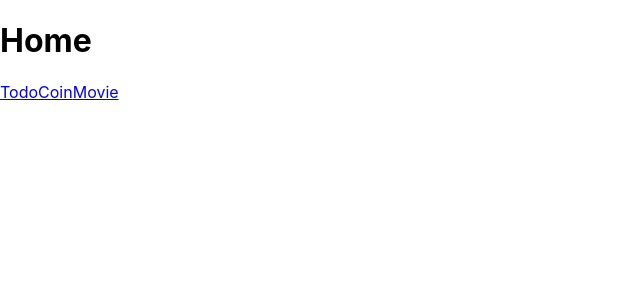
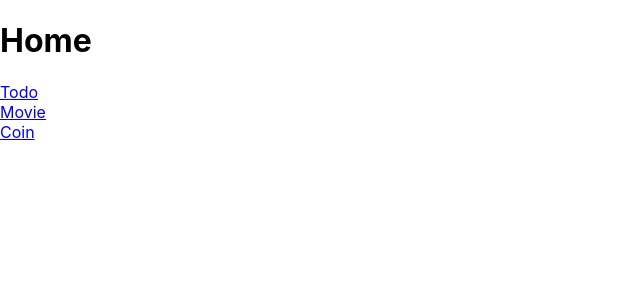
Before and after one commit to heart44/2022-React, a React (Create React App) app in the folder first-app/: page / in a window 1280 px wide. Shown: the top 300 px of the page, without its empty margins (0-640 px from the left). Built offline with nearby package versions, Linux system fonts and the light colour scheme.

Commit message:
08241 rsfdvxrsfwsfergsdf

```diff
--- a/first-app/src/Home.js
+++ b/first-app/src/Home.js
@@ -4,9 +4,9 @@ export default function Home() {
     return (
         <div>
             <h1>Home</h1>
-            <Link to='/todo'>Todo</Link>
+            <Link to='/todo'>Todo</Link><br />
+            <Link to='/movie'>Movie</Link><br />
             <Link to='/coin'>Coin</Link>
-            <Link to='/movie'>Movie</Link>
         </div>
     )
 }
```
